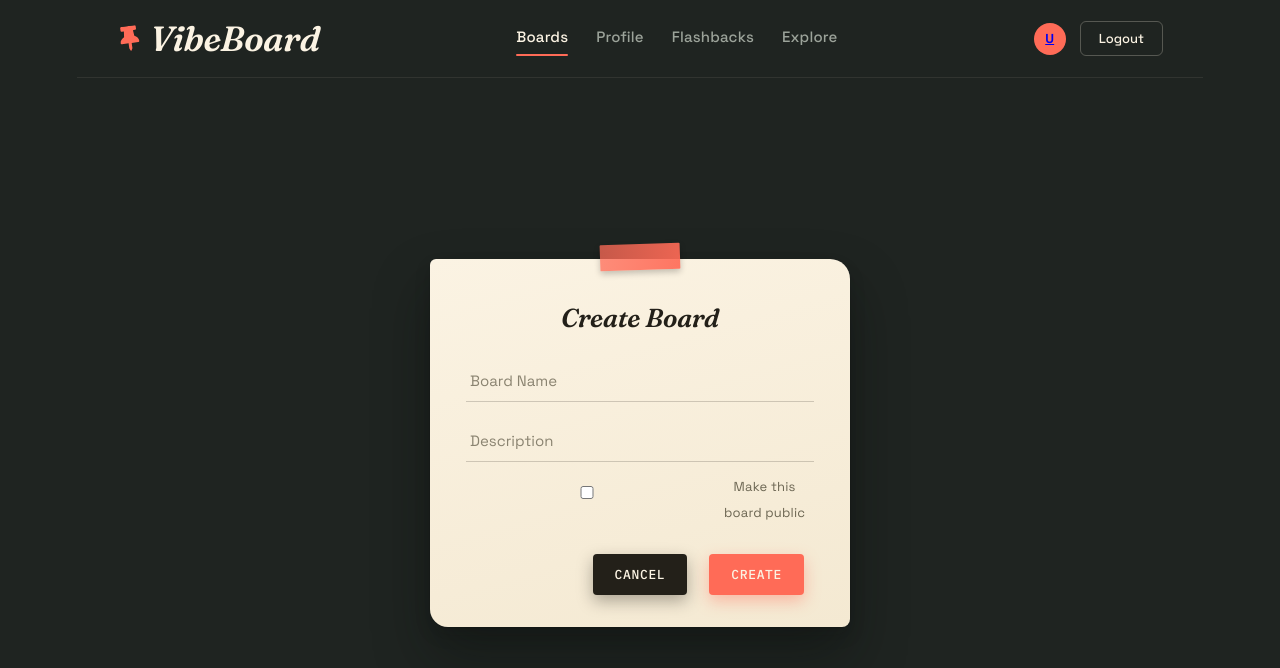
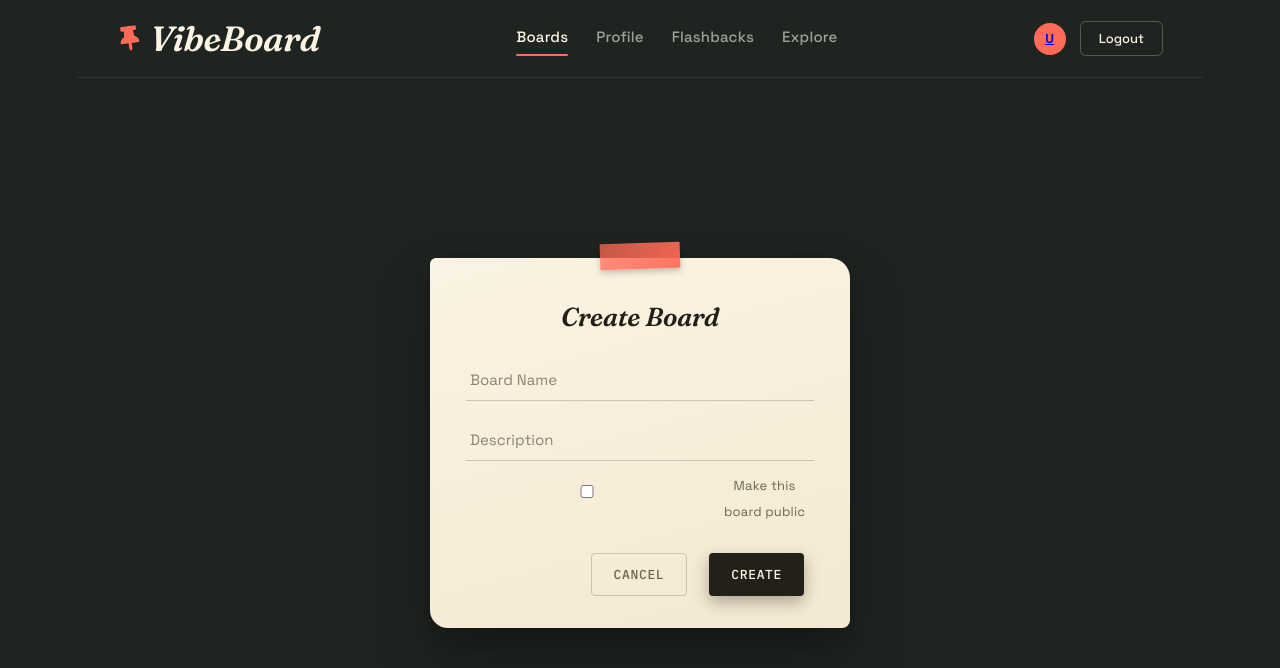
Before and after one commit to ImanAmirr/VibeBoard, a React app in the folder frontend/: page /boards/new in a window 1280 px wide. Shown: the top 668 px of the page. Built offline with nearby package versions, Linux system fonts and the light colour scheme; no server answers; the HTML template or start-up script is replaced by a standard one.

Commit message:
popup change

```diff
--- a/frontend/src/pages/board.css
+++ b/frontend/src/pages/board.css
@@ -372,27 +372,27 @@
 }
 
 .popup-create {
-  background: var(--tape-coral) !important;
+  background: var(--ink) !important;
   color: var(--paper) !important;
   font-weight: 600 !important;
-  box-shadow: 0 6px 16px rgba(255,107,87,0.4) !important;
+  box-shadow: 0 6px 16px rgba(35,32,25,0.35) !important;
 }
 
 .popup-create:hover {
   transform: translateY(-2px);
-  background: #e85a47 !important;
-  box-shadow: 0 10px 22px rgba(255,107,87,0.45) !important;
+  background: #3a3527 !important;
+  box-shadow: 0 10px 22px rgba(35,32,25,0.4) !important;
 }
 
 .popup-cancel {
-  background: transparent;
-  color: #6b6552;
-  border: 1px solid rgba(35,32,25,0.2);
-  box-shadow: none;
+  background: transparent !important;
+  color: #6b6552 !important;
+  border: 1px solid rgba(35,32,25,0.2) !important;
+  box-shadow: none !important;
 }
 
 .popup-cancel:hover {
-  background: rgba(35,32,25,0.05);
+  background: rgba(35,32,25,0.05) !important;
   transform: none;
 }
 
```
